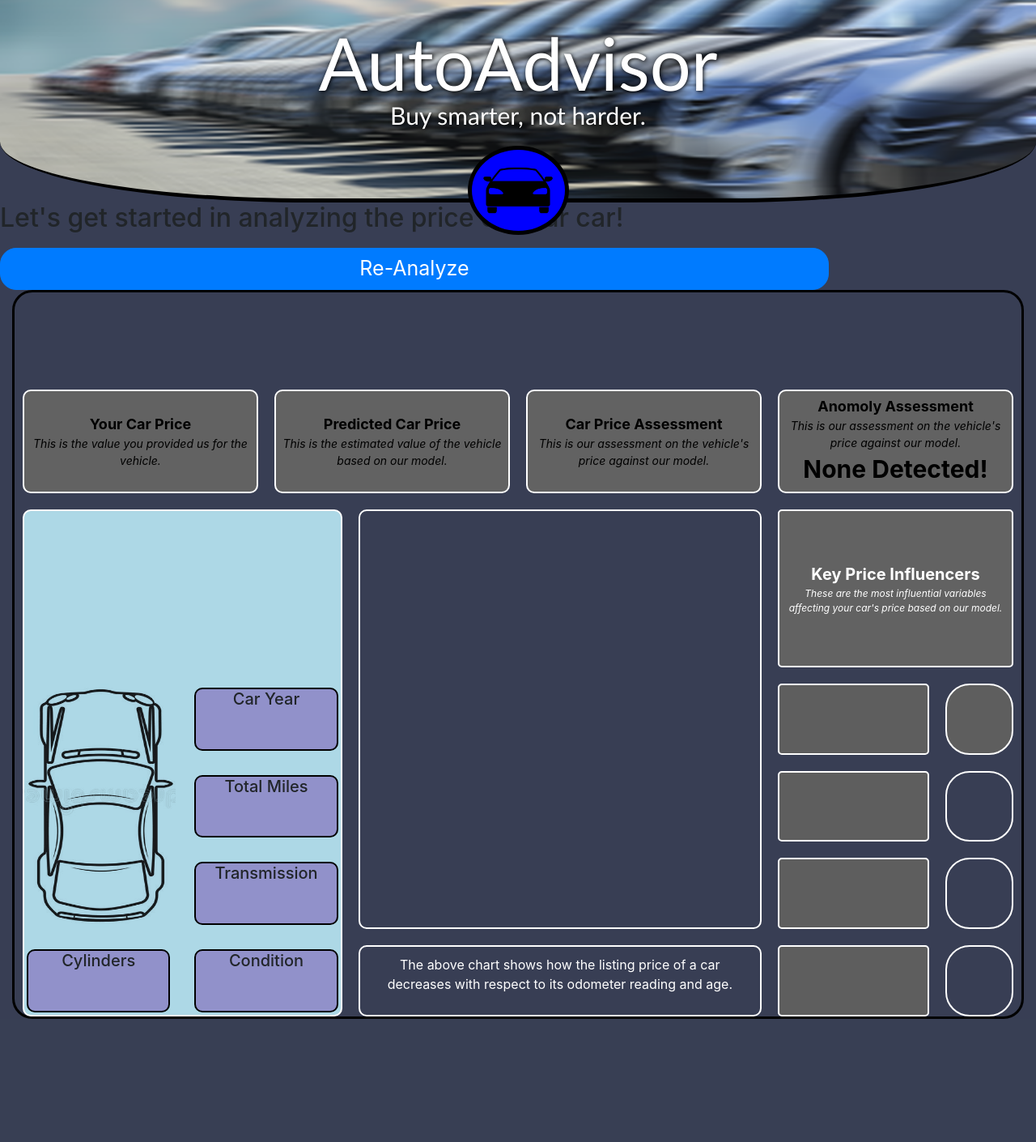
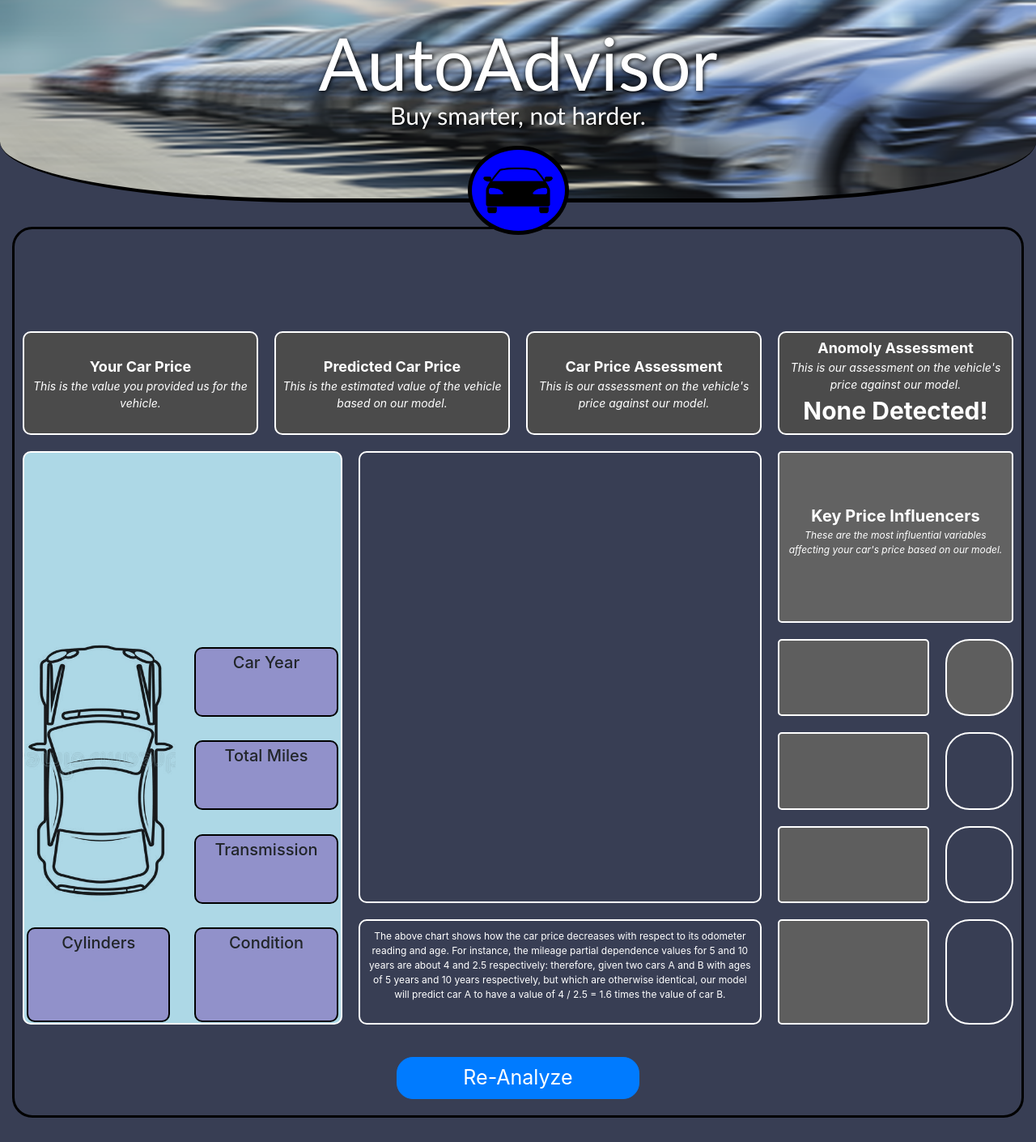
Before and after one commit to david-firrin/cse6242_final_project, a Flask app: template templates/analyze.html in a window 1280 px wide. Shown: the whole page at 81% size. Before the commit the page ends 1258 px from the top, so only its background shows below. Run offline with Flask 2, Linux system fonts and the light colour scheme; the template is opened without the code that fills it: most values are stand-ins (such as "Sample title", 1, 10 or a date in 2020); a map, chart or similar area stays blank.

Commit message:
fixed issues with links to analyze/reanalyze page

```diff
--- a/server.py
+++ b/server.py
@@ -343,20 +343,23 @@ def home():
             return render_template('check_inputs.html',
                                    form_data=form_data)
 
-        elif page_name == 'analyze':
-            inputted_data = Server_Analyze().encode_data(session, as_list=False)
-            car_value_prediction = Server_Analyze().PredictCarPrice(session)
-            plot_mileage_age_curves = Server_Analyze().PlotMileageAgeCurve(session)
-            important_parameters = Server_Analyze().GetCarParameters(session)
-            form_data = {
-                'current_page': page_name,
-                'car_value_predicticion': car_value_prediction,
-                'plot_mileage_age_curves': plot_mileage_age_curves,
-                'important_parameters': important_parameters,
-                'inputs' : inputted_data
-            }
-            return render_template('analyze.html',
-                                   form_data=form_data)
+        # elif page_name == 'analyze':
+        #     inputted_data = Server_Analyze().encode_data(session, as_list=False)
+        #     car_value_prediction = Server_Analyze().PredictCarPrice(session)
+        #     plot_mileage_age_curves = Server_Analyze().PlotMileageAgeCurve(session)
+        #     important_parameters = Server_Analyze().GetCarParameters(session)
+        #     anomoly_detection = Server_Analyze().Anomaly_Detection(session)
+        #     # pdb.set_trace()
+        #     form_data = {
+        #         'current_page': None,
+        #         'car_value_prediction': car_value_prediction,
+        #         'plot_mileage_age_curves': plot_mileage_age_curves,
+        #         'important_parameters': important_parameters,
+        #         'inputs': inputted_data,
+        #         'anomoly_detection': str(anomoly_detection)
+        #     }
+        #     return render_template('analyze.html',
+        #                            form_data=form_data)
 
         return render_template('form_template.html',
                                form_data=form_data)
@@ -373,25 +376,27 @@ def home():
             'inputs': None
         }
 
-        # return render_template("index.html", form_data=form_data)
-        inputted_data = Server_Analyze().encode_data(session, as_list=False)
-        car_value_prediction = Server_Analyze().PredictCarPrice(session)
-        plot_mileage_age_curves = Server_Analyze().PlotMileageAgeCurve(session)
-        important_parameters = Server_Analyze().GetCarParameters(session)
-        anomoly_detection = Server_Analyze().Anomaly_Detection(session)
-        # pdb.set_trace()
-        form_data = {
-            'current_page': None,
-            'car_value_prediction': car_value_prediction,
-            'plot_mileage_age_curves': plot_mileage_age_curves,
-            'important_parameters': important_parameters,
-            'inputs' : inputted_data,
-            'anomoly_detection' : str(anomoly_detection)
-        }
-        # print(form_data)
-        return render_template('analyze.html',
-                               form_data=form_data)
+        return render_template("index.html", form_data=form_data)
 
 
+@app.route('/analyze', methods=['POST'])
+def analyze():
+    inputted_data = Server_Analyze().encode_data(session, as_list=False)
+    car_value_prediction = Server_Analyze().PredictCarPrice(session)
+    plot_mileage_age_curves = Server_Analyze().PlotMileageAgeCurve(session)
+    important_parameters = Server_Analyze().GetCarParameters(session)
+    anomoly_detection = Server_Analyze().Anomaly_Detection(session)
+    # pdb.set_trace()
+    form_data = {
+        'current_page': None,
+        'car_value_prediction': car_value_prediction,
+        'plot_mileage_age_curves': plot_mileage_age_curves,
+        'important_parameters': important_parameters,
+        'inputs': inputted_data,
+        'anomoly_detection': str(anomoly_detection)
+    }
+    return render_template('analyze.html',
+                            form_data=form_data)
+
 if __name__ == "__main__":
-    app.run(host="localhost", port=1500, debug=True)
+    app.run(host="localhost", port=1750, debug=True)
--- a/static/analysis_functions.js
+++ b/static/analysis_functions.js
@@ -1,6 +1,6 @@
 
 
-// console.log(data)
+console.log(data)
 car_value_prediction_data = data['car_value_prediction']
 console.log(car_value_prediction_data)
 car_predicted_price = car_value_prediction_data['predicted_car_price']
@@ -147,9 +147,9 @@ kpi_4_variable_explanation.innerHTML = get_explanation(kpi_variables[3]['variabl
 // inputted car data
 car_manufacturer = data['inputs']['car_manufacturer']
 car_model = data['inputs']['car_model']
-car_type = data['inputs']['car_type']
+// car_type = data['inputs']['car_type']
 var input_car_manufacturer_model_type = document.getElementById('input_car_manufacturer_model_type');
-input_car_manufacturer_model_type.innerHTML = `${car_manufacturer} ${car_model} ${car_type}`
+input_car_manufacturer_model_type.innerHTML = `${car_manufacturer} ${car_model}`
 
 car_years = data['inputs']['car_years']
 var inputted_car_year_text = document.getElementById('inputted_car_year_text');
--- a/static/styles.css
+++ b/static/styles.css
@@ -177,15 +177,15 @@ body {
 
 .analysis_container {
   display: grid;
-  margin: 0 auto;
+  margin: 30px auto;
   padding: 10px 10px 0 10px;
   border: 3px solid black;
   border-radius: 25px;
-  grid-template-rows: 0.1fr 0.1fr repeat(7, 0.25fr);
+  grid-template-rows: 0.1fr 0.1fr repeat(7, 0.25fr) 0.05fr;
   grid-template-columns: repeat(12, 0.5fr);
   grid-gap: 20px;
   width: 90%;
-  height: 900px;
+  height: 1100px;
   max-width: 1300px;
   min-width: 1250px;
 }
@@ -237,8 +237,9 @@ body {
   align-items: center;
   grid-column: 1/5;
   grid-row: 4/6;
-  font-size: 50px;
+  font-size: 30px;
   font-weight: bolder;
+  text-align: center;
 }
 .analysis_container #inputted_car_year {
   grid-column: 3/5;
@@ -275,7 +276,9 @@ body {
   font-weight: bolder;
   border: 2px solid black;
   border-radius: 10px;
-  margin: 5px;
+  margin: 10px 5px 5px 5px;
+  padding: 5px;
+  height: 90%;
 }
 .analysis_container .actual_price {
   grid-column: 1/4;
@@ -309,11 +312,12 @@ body {
   border-radius: 5px;
   font-weight: bold;
   font-size: 30px;
-  color: black;
   border: 2px solid white;
   border-radius: 10px;
-  background-color: rgb(98, 98, 98);
+  background-color: rgb(75, 75, 75);
   padding: 5px;
+  color: white;
+  margin: 0;
 }
 .analysis_container .predicted_price .label,
 .analysis_container .actual_price .label,
@@ -349,6 +353,7 @@ body {
   text-align: center;
   justify-content: center;
   margin: auto;
+  font-size: 12px;
 }
 .analysis_container .actual-price,
 .analysis_container .predicted-price {
@@ -381,7 +386,6 @@ body {
   text-align: center;
   font-style: italic;
   font-weight: normal;
-  margin: 0;
 }
 .analysis_container #kpi_1 {
   grid-row: 6/7;
@@ -501,4 +505,21 @@ body {
   border: 2px solid white;
   padding: 5px;
   color: white;
+}
+
+#reanalyze {
+  text-align: center;
+  grid-column: 4/10;
+  color: white;
+  padding: 20px;
+  border-radius: 30px;
+}
+#reanalyze #input-title {
+  text-align: center;
+  margin: 0 auto;
+  font-size: 20px;
+}
+#reanalyze #reanalyze_button {
+  margin: 0 auto;
+  width: 300px;
 }/*# sourceMappingURL=styles.css.map */
--- a/static/styles.scss
+++ b/static/styles.scss
@@ -39,7 +39,9 @@ body {
     left: 0;
     right: 0;
     text-align: center;
+
 }
+
 
 .icon {
     position: absolute;
@@ -197,6 +199,7 @@ body {
     margin-bottom: 2px;
 }
 
+
 @keyframes spin {
     from {
         transform: rotate(0deg);
@@ -213,16 +216,17 @@ body {
 }
 
 .analysis_container {
+    // margin-top: 40px;
     display: grid;
-    margin: 0 auto;
+    margin: 30px auto;
     padding: 10px 10px 0 10px;
     border: 3px solid black;
     border-radius: 25px;
-    grid-template-rows: 0.1fr 0.1fr repeat(7, 0.25fr);
+    grid-template-rows: 0.1fr 0.1fr repeat(7, 0.25fr) 0.05fr;
     grid-template-columns: repeat(12, 0.5fr);
     grid-gap: 20px;
     width: 90%;
-    height: 900px;
+    height: 1100px;
     max-width: 1300px;
     min-width: 1250px;
 
@@ -257,6 +261,7 @@ body {
         grid-column: 1/5;
         grid-row: 4/10;
         text-align: center;
+        // padding: 50px;
     }
 
     & .car_image_container {
@@ -284,8 +289,10 @@ body {
         align-items: center;
         grid-column: 1/5;
         grid-row: 4/6;
-        font-size: 50px;
+        font-size: 30px;
         font-weight: bolder;
+        text-align: center;
+
     }
 
     & #inputted_car_year {
@@ -328,7 +335,9 @@ body {
         font-weight: bolder;
         border: 2px solid black;
         border-radius: 10px;
-        margin: 5px;
+        margin: 10px 5px 5px 5px;
+        padding: 5px;
+        height: 90%
     }
 
 
@@ -368,11 +377,12 @@ body {
         border-radius: 5px;
         font-weight: bold;
         font-size: 30px;
-        color: black;
         border: 2px solid white;
         border-radius: 10px;
-        background-color: rgb(98, 98, 98);
+        background-color: rgb(75, 75, 75);
         padding: 5px;
+        color: white;
+        margin: 0;
 
         & .label {
             font-size: 18px;
@@ -406,6 +416,7 @@ body {
         text-align: center;
         justify-content: center;
         margin: auto;
+        font-size: 12px;
     }
 
     .actual-price,
@@ -442,7 +453,7 @@ body {
             text-align: center;
             font-style: italic;
             font-weight: normal;
-            margin: 0;
+            // margin: 0;
         }
     }
 
@@ -583,3 +594,24 @@ body {
         color: white;
     }
 }
+
+#reanalyze {
+    text-align: center;
+    grid-column: 4/10;
+    color: white;
+    // border: 3px solid black;
+    padding: 20px;
+    border-radius: 30px;
+
+    & #input-title {
+        text-align: center;
+        margin: 0 auto;
+        font-size: 20px;
+    }
+
+    & #reanalyze_button {
+        margin: 0 auto;
+        width: 300px;
+    }
+
+}
--- a/templates/analyze.html
+++ b/templates/analyze.html
@@ -25,15 +25,7 @@
         </div>
     </div>
 
-    <form id="my-form" class="inputs">
-        <div class="input-title">
-            <h2>Let's get started in analyzing the price of your car!</h2>
-        </div>
-        <button type="submit" id="next-page-btn" name="car_manufacturer" class=" btn btn-primary btn-text"
-            onclick="handleNext(event)">
-            Re-Analyze
-        </button>
-    </form>
+
 
     <div class="analysis_container">
         <div class="model-header">
@@ -92,8 +84,11 @@
             <canvas id="plot_mileage_age_curve_exp"></canvas>
         </div>
         <div class="PD_model_explanation">
-            <p>The above chart shows how the listing price of a car decreases with respect to its odometer reading and
-                age.
+            <p>The above chart shows how the car price decreases with respect to its odometer reading and age.
+                For instance, the mileage partial dependence values for 5 and 10 years are about 4 and 2.5 respectively:
+                therefore, given two cars A and B with ages of 5 years and 10 years respectively, but which are
+                otherwise identical, our model will predict car A to have a value of 4 / 2.5 = 1.6 times the value of
+                car B.
             </p>
         </div>
         <div id="kpi_title">
@@ -121,10 +116,23 @@
             <p id="kpi_4_variable_explanation"></p>
         </div>
         <div id="kpi_4_variable_exp"></div>
+        <div id="reanalyze">
+            <form id="my-form" class="inputs" method='GET' action="/">
+                <!-- <div id="reanalyze_title">
+                    <h4>Click the button below to re-analyze a car!</h4>
+                </div> -->
+                <button type="submit" id="reanalyze_button" name="re-analyze" class="btn btn-primary btn-text"
+                    onclick="handleNext(event)">
+                    Re-Analyze
+                </button>
+            </form>
+        </div>
     </div>
+
+
     <script>
         var data = JSON.parse('{{ form_data | tojson | safe }}');
-
+        console.log(data);
     </script>
     <script type="text/javascript" src="https://cdn.jsdelivr.net/npm/chart.js"></script>
     <script type="text/javascript" src="static/analysis_functions.js"></script>
--- a/templates/check_inputs.html
+++ b/templates/check_inputs.html
@@ -25,7 +25,7 @@
     </div>
     <div id="main"> -->
 
-<form id="my-form" class="inputs">
+<form id="my-form" class="inputs" method='POST' action="/analyze">
     <div class="input-title">
         <h2>Take a quick look and double check the car details you gave us below.</h2>
         <p>Whenever you're good to go, hit the 'analyze' button and we'll give you our best guess on what your
@@ -87,8 +87,7 @@
             onclick="handleLast(event)">
             Go Back
         </button>
-        <button type="submit" id="next-page-btn" name={{ form_data.next_page }} class="btn btn-primary btn-text"
-            onclick="handleNext(event)">
+        <button type="submit" id="next-page-btn" name='analyze' class="btn btn-primary btn-text">
             Analyze
         </button>
     </div>
```
Also changed, not shown: static/validator_functions.js (+10 -5 lines), templates/index.html (+6 -5 lines), 1 other file.
